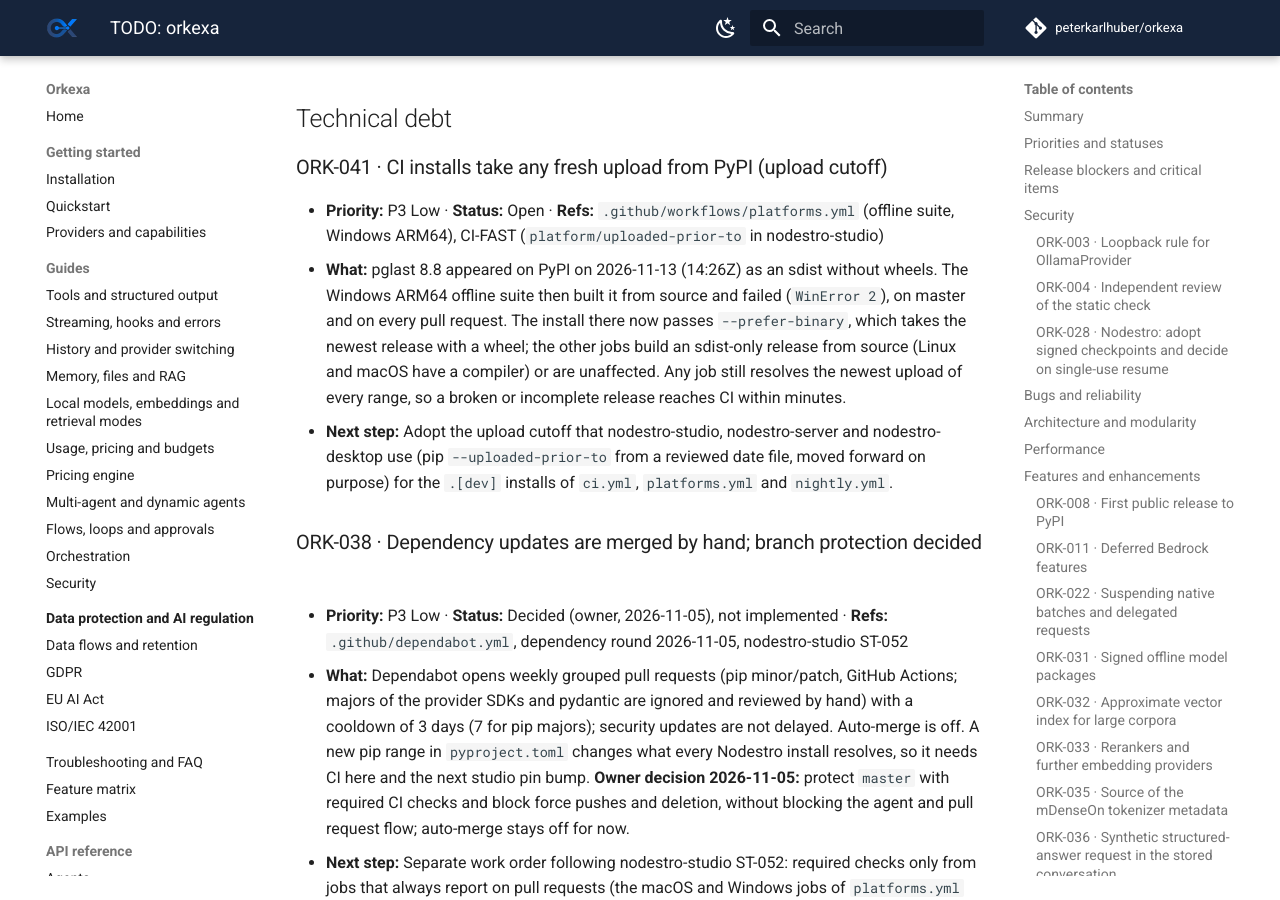
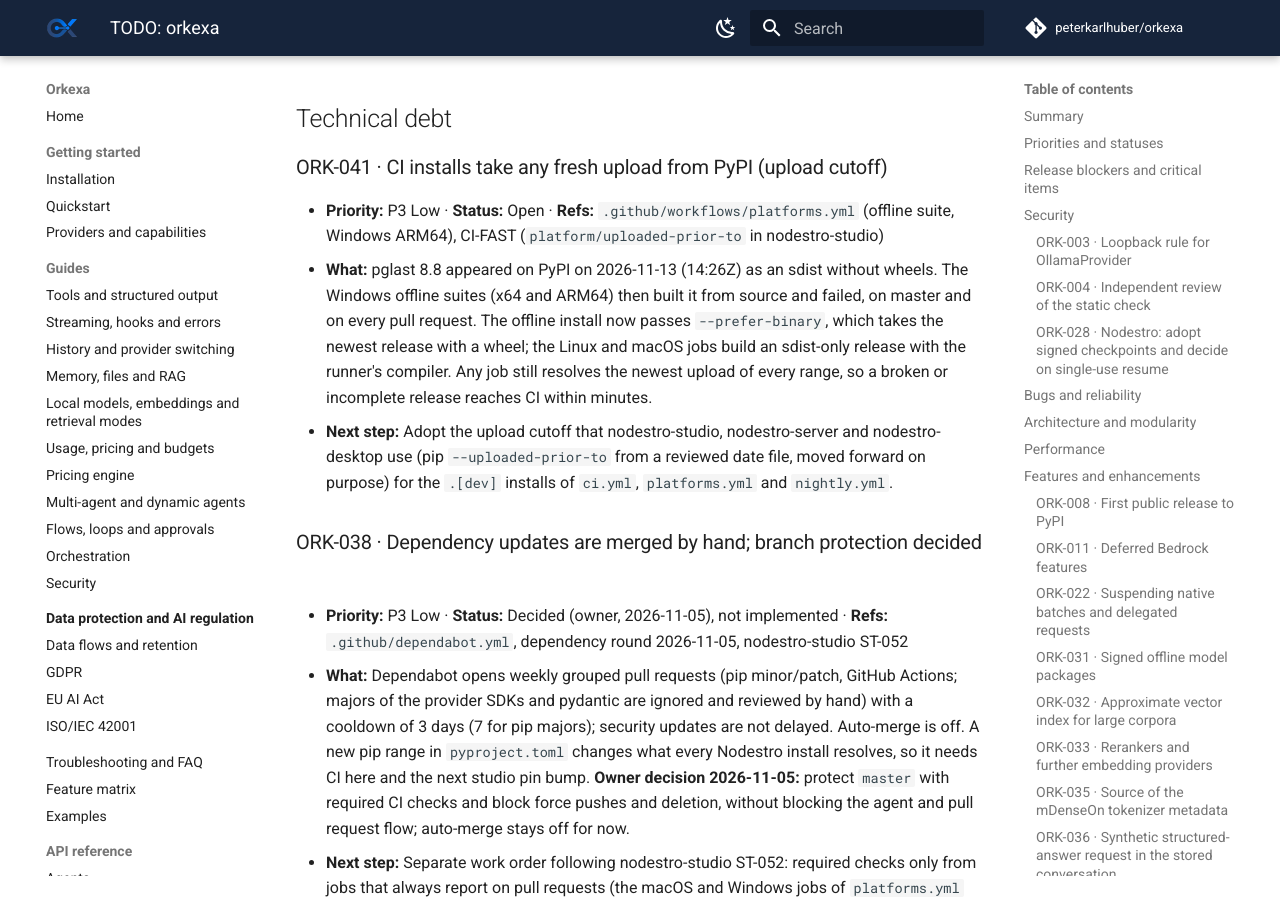
Before and after one commit to peterkarlhuber/orkexa, an MkDocs documentation site: the page built from docs/TODO.md, in a window 1280 px wide and 900 px high, scrolled down 7980 px. Built offline with MkDocs 1.6.1 and Material for MkDocs 9.7.7, drawn with Linux system fonts in a browser that asks for light colours; comment, search, counter and statistics services are not loaded.

Commit message:
CI: the Windows x64 offline install prefers wheels as well
pglast 8.8 (sdist only) fails to build on windows-latest too (job
131954171354). Both branches of the offline-suite install pass
--prefer-binary.

Co-Authored-By: Claude Opus 5.5 <noreply@anthropic.com>
Claude-Session: https://claude.ai/code/session_011tY7TAans48GbZAuavtHPL

```diff
--- a/docs/TODO.md
+++ b/docs/TODO.md
@@ -250,10 +250,10 @@ None known.
 
 - **Priority:** P3 Low · **Status:** Open · **Refs:** `.github/workflows/platforms.yml` (offline suite, Windows
   ARM64), CI-FAST (`platform/uploaded-prior-to` in nodestro-studio)
-- **What:** pglast 8.8 appeared on PyPI on 2026-11-13 (14:26Z) as an sdist without wheels. The Windows ARM64
-  offline suite then built it from source and failed (`WinError 2`), on master and on every pull request. The
-  install there now passes `--prefer-binary`, which takes the newest release with a wheel; the other jobs build an
-  sdist-only release from source (Linux and macOS have a compiler) or are unaffected. Any job still resolves the
+- **What:** pglast 8.8 appeared on PyPI on 2026-11-13 (14:26Z) as an sdist without wheels. The Windows offline
+  suites (x64 and ARM64) then built it from source and failed, on master and on every pull request. The offline
+  install now passes `--prefer-binary`, which takes the newest release with a wheel; the Linux and macOS jobs build
+  an sdist-only release with the runner's compiler. Any job still resolves the
   newest upload of every range, so a broken or incomplete release reaches CI within minutes.
 - **Next step:** Adopt the upload cutoff that nodestro-studio, nodestro-server and nodestro-desktop use (pip
   `--uploaded-prior-to` from a reviewed date file, moved forward on purpose) for the `.[dev]` installs of `ci.yml`,
```
Also changed, not shown: CHANGELOG.md (+4 -4 lines), 1 other file.
